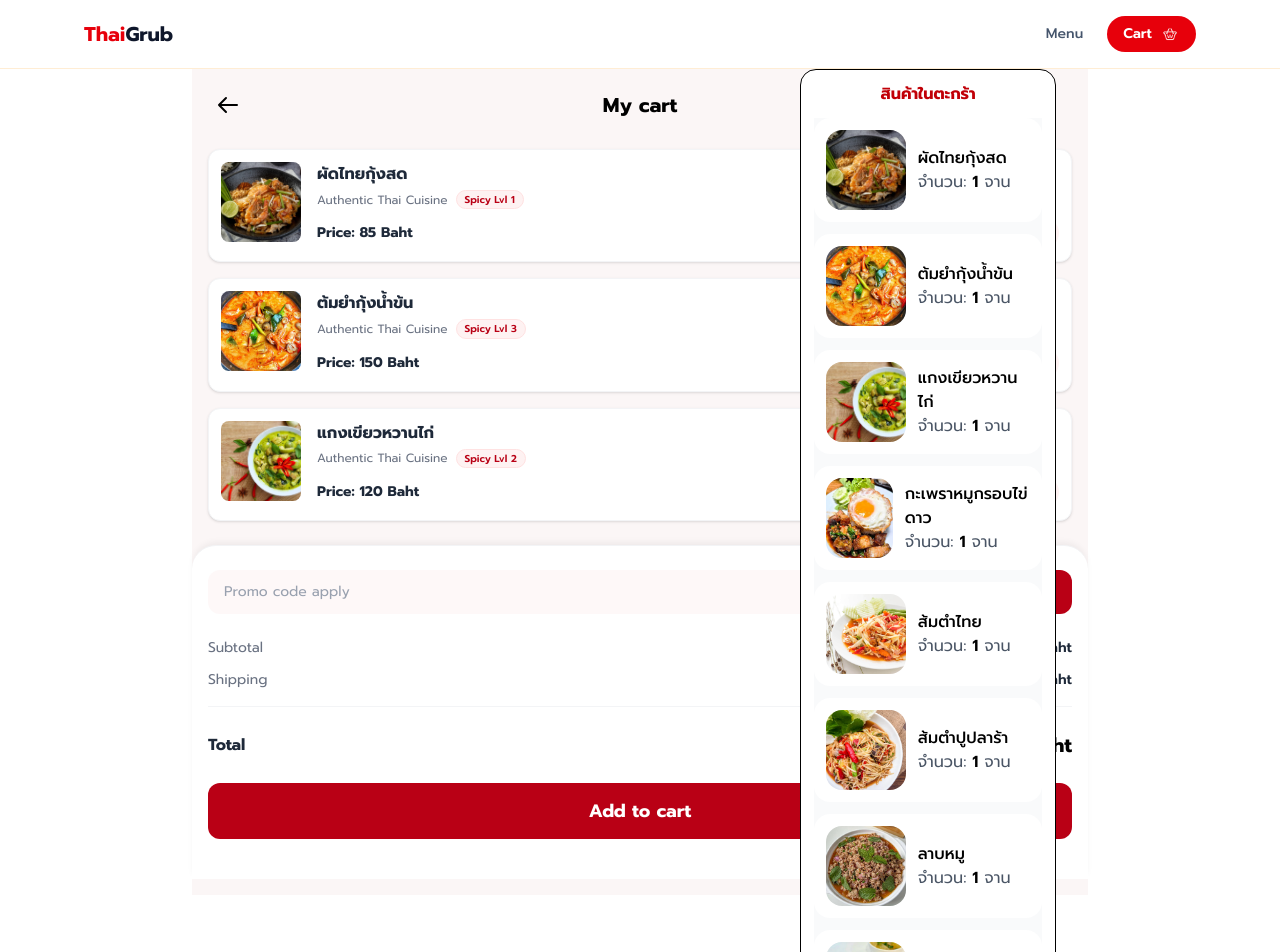
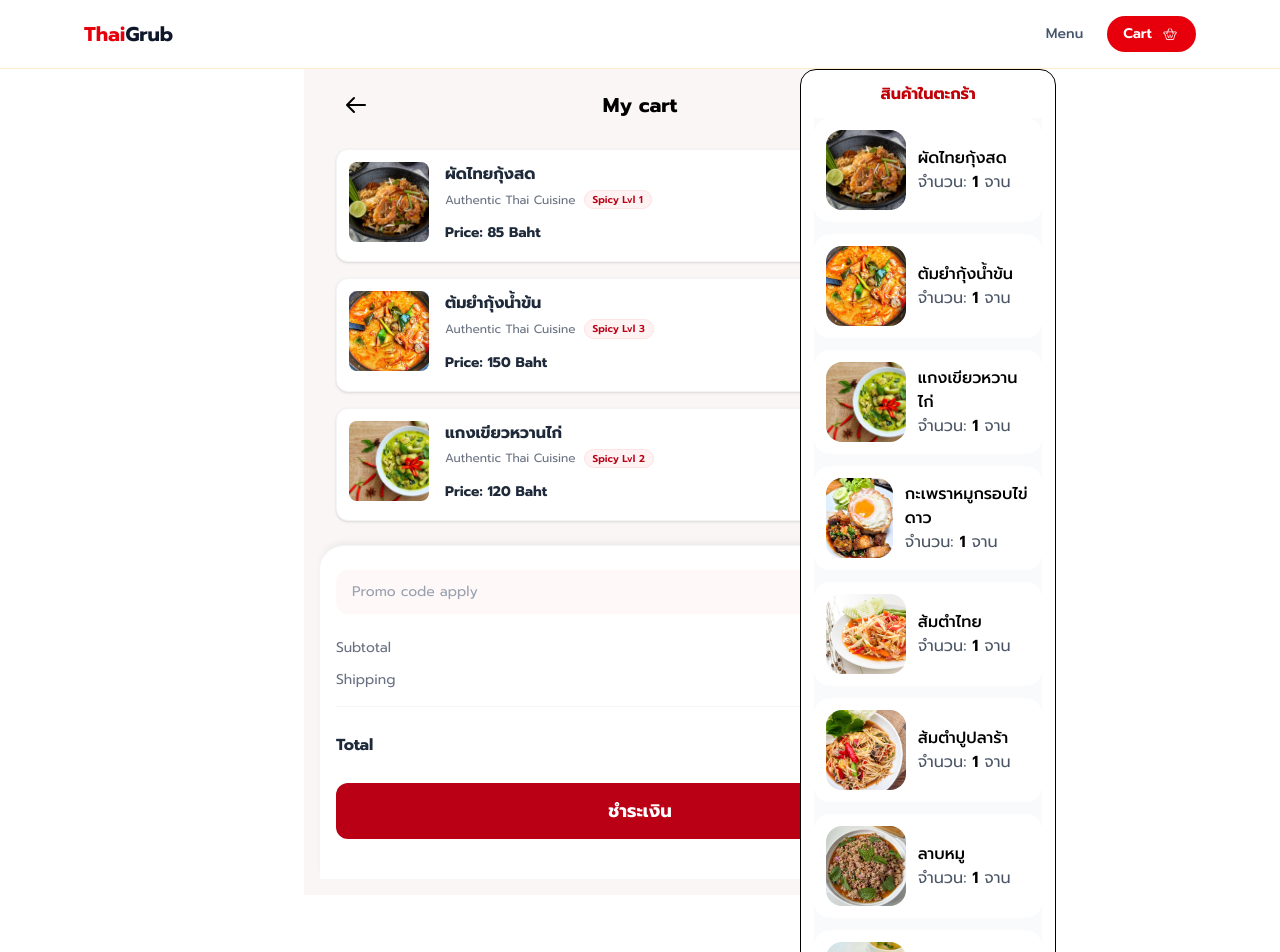
Before and after one commit to PloyIIV/group-i-project, a React (Vite) app: page /cart in a window 1280 px wide. Shown: the top 952 px of the page. Built offline with nearby package versions, Linux system fonts and the light colour scheme.

Commit message:
ชำระเงิน

```diff
--- a/src/App.jsx
+++ b/src/App.jsx
@@ -1,9 +1,9 @@
 import { createBrowserRouter, RouterProvider } from "react-router-dom"
 import Layout from "./components/Layout"
 import MenuList from "./pages/02_MenuList"
-import{ MenuCard} from "./pages/03_MenuCard"
+import { MenuCard } from "./pages/03_MenuCard"
 import Cart from "./pages/04_Cart"
-
+import CartItemAndTotal from "./pages/05_CartItemAndTotal"
 
 const router = createBrowserRouter([
   {
@@ -13,6 +13,7 @@ const router = createBrowserRouter([
       { path: "/", element: <MenuList /> },
       { path: "/:id", element: <MenuCard /> },
       { path: "/cart", element: <Cart /> },
+      { path: "/test-cart-item", element: <CartItemAndTotal /> },
     ],
   },
 ]);
--- a/src/pages/05_CartItemAndTotal.jsx
+++ b/src/pages/05_CartItemAndTotal.jsx
@@ -29,7 +29,7 @@ const CartItemAndTotal = () => {
   };
 
   return (
-    <div className="max-w-4xl mx-auto p-4 bg-[#fbf6f6] min-h-screen">
+    <div className="max-w-2xl mx-auto px-8 py-4 bg-[#fbf6f6] min-h-screen">
 
       {/* 1. ส่วน Header (ปุ่ม Back ด้านซ้าย และชื่อหน้าตรงกลาง) */}
       <div className="flex items-center mb-6">
@@ -120,9 +120,9 @@ const CartItemAndTotal = () => {
           <span className="font-bold text-xl">{total} Baht</span>
         </div>
 
-        {/* ปุ่ม Checkout / Add to cart */}
+        {/* ปุ่ม Checkout / ชำระเงิน */}
         <button className="w-full bg-[#b90015] text-white py-3.5 rounded-xl font-bold text-lg hover:bg-red-800 transition cursor-pointer">
-          Add to cart
+          ชำระเงิน
         </button>
       </div>
 
```
